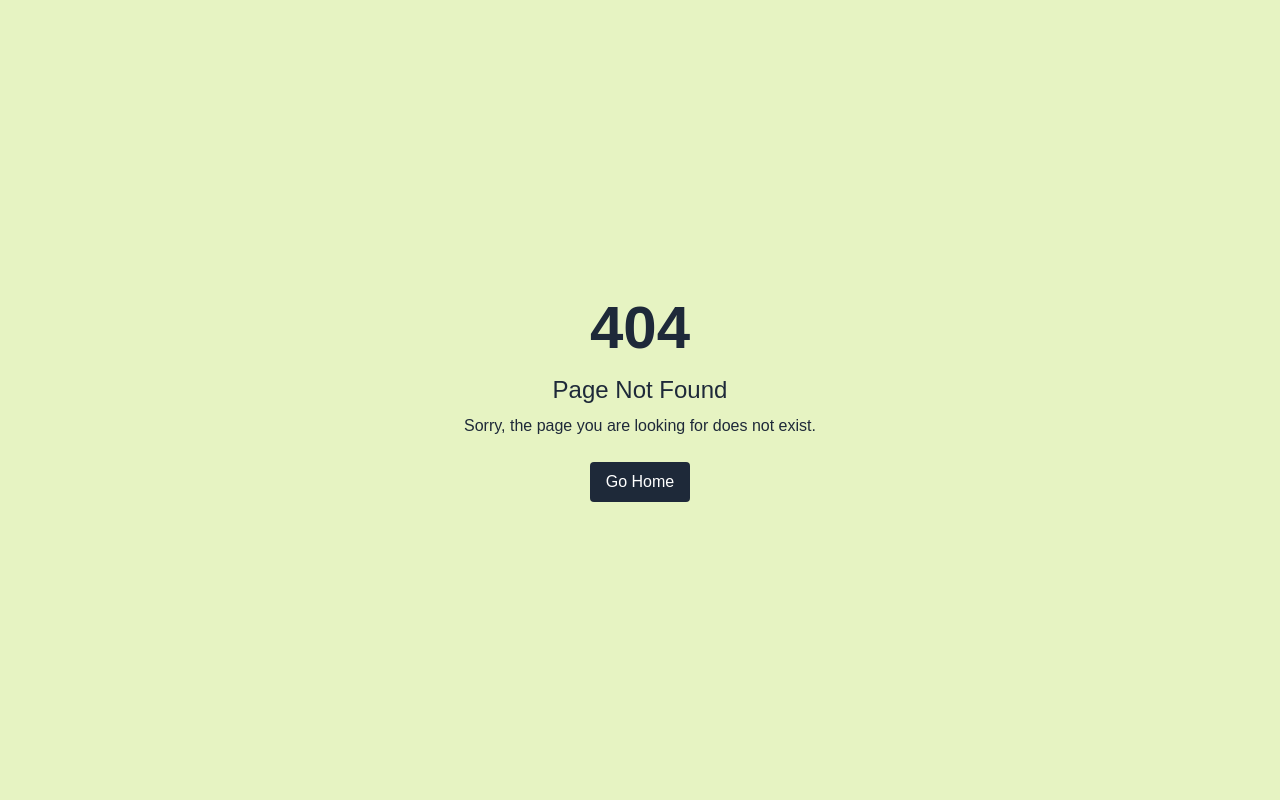
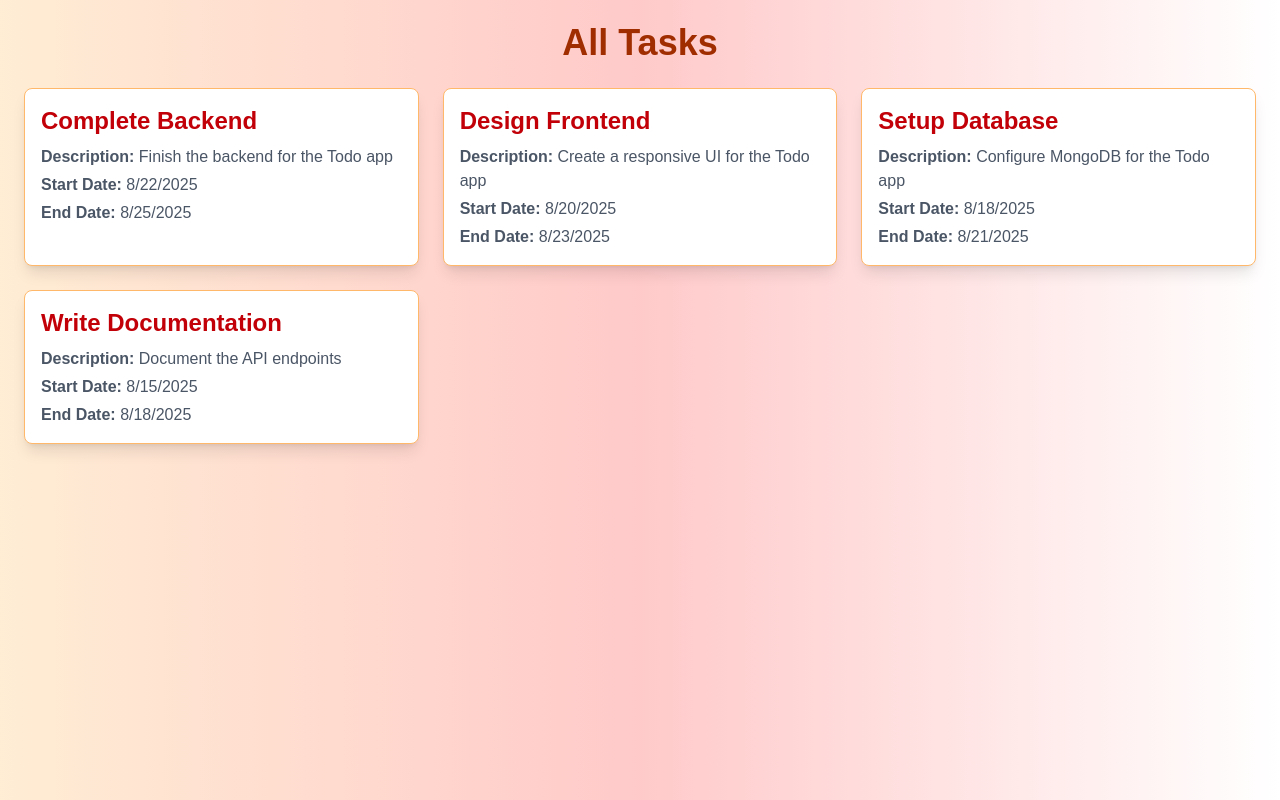
Before and after one commit to mmunir439/todoapp_frontend, a Next.js app: page /getalltasks in a window 1280 px wide. Before the commit this address had no page. Built offline with nearby package versions, Linux system fonts and the light colour scheme; no server answers.

Commit message:
getalltask added route

```diff
--- /dev/null
+++ b/src/app/getalltasks/page.jsx
@@ -0,0 +1,86 @@
+"use client";
+import axios from "@/app/utils/axios";
+import React, { useState, useEffect } from "react";
+
+export default function Alltask() {
+  const initialTasks = [
+    {
+      tasktitle: "Complete Backend",
+      taskdescription: "Finish the backend for the Todo app",
+      startdate: "2025-08-22T09:00:00.000Z",
+      enddate: "2025-08-25T18:00:00.000Z",
+      userId: "68aac0c3fa6fec8ec0bd0e52",
+      _id: "68aaf4fed6989d9a3b0a727e",
+    },
+    {
+      tasktitle: "Design Frontend",
+      taskdescription: "Create a responsive UI for the Todo app",
+      startdate: "2025-08-20T09:00:00.000Z",
+      enddate: "2025-08-23T18:00:00.000Z",
+      userId: "68aac0c3fa6fec8ec0bd0e52",
+      _id: "68aaf4fed6989d9a3b0a727f",
+    },
+    {
+      tasktitle: "Setup Database",
+      taskdescription: "Configure MongoDB for the Todo app",
+      startdate: "2025-08-18T09:00:00.000Z",
+      enddate: "2025-08-21T18:00:00.000Z",
+      userId: "68aac0c3fa6fec8ec0bd0e52",
+      _id: "68aaf4fed6989d9a3b0a7280",
+    },
+    {
+      tasktitle: "Write Documentation",
+      taskdescription: "Document the API endpoints",
+      startdate: "2025-08-15T09:00:00.000Z",
+      enddate: "2025-08-18T18:00:00.000Z",
+      userId: "68aac0c3fa6fec8ec0bd0e52",
+      _id: "68aaf4fed6989d9a3b0a7281",
+    },
+  ];
+
+  const [tasks, setTasks] = useState(initialTasks);
+
+  async function fetchData() {
+    try {
+      const response = await axios.get("/task/getallTasks");
+      setTasks((prevTasks) => [...prevTasks, ...response.data]);
+    } catch (error) {
+      console.error("Error fetching tasks:", error);
+    }
+  }
+
+  useEffect(() => {
+    fetchData();
+  }, []);
+
+  return (
+    <div className="min-h-screen bg-gradient-to-r from-orange-100 via-red-200 to-white p-6">
+      <h1 className="text-4xl font-extrabold text-center text-orange-800 mb-6 animate-bounce">
+        All Tasks
+      </h1>
+      <div className="container mx-auto grid grid-cols-1 md:grid-cols-2 lg:grid-cols-3 gap-6">
+        {tasks.map((task) => (
+          <div
+            key={task._id}
+            className="bg-white p-4 rounded-lg shadow-lg hover:shadow-xl transition-shadow duration-300 border border-orange-300"
+          >
+            <h2 className="text-2xl font-bold text-red-700 mb-2">
+              {task.tasktitle}
+            </h2>
+            <p className="text-gray-600 mb-1">
+              <strong>Description:</strong> {task.taskdescription}
+            </p>
+            <p className="text-gray-600 mb-1">
+              <strong>Start Date:</strong>{" "}
+              {new Date(task.startdate).toLocaleDateString()}
+            </p>
+            <p className="text-gray-600">
+              <strong>End Date:</strong>{" "}
+              {new Date(task.enddate).toLocaleDateString()}
+            </p>
+          </div>
+        ))}
+      </div>
+    </div>
+  );
+}
```
